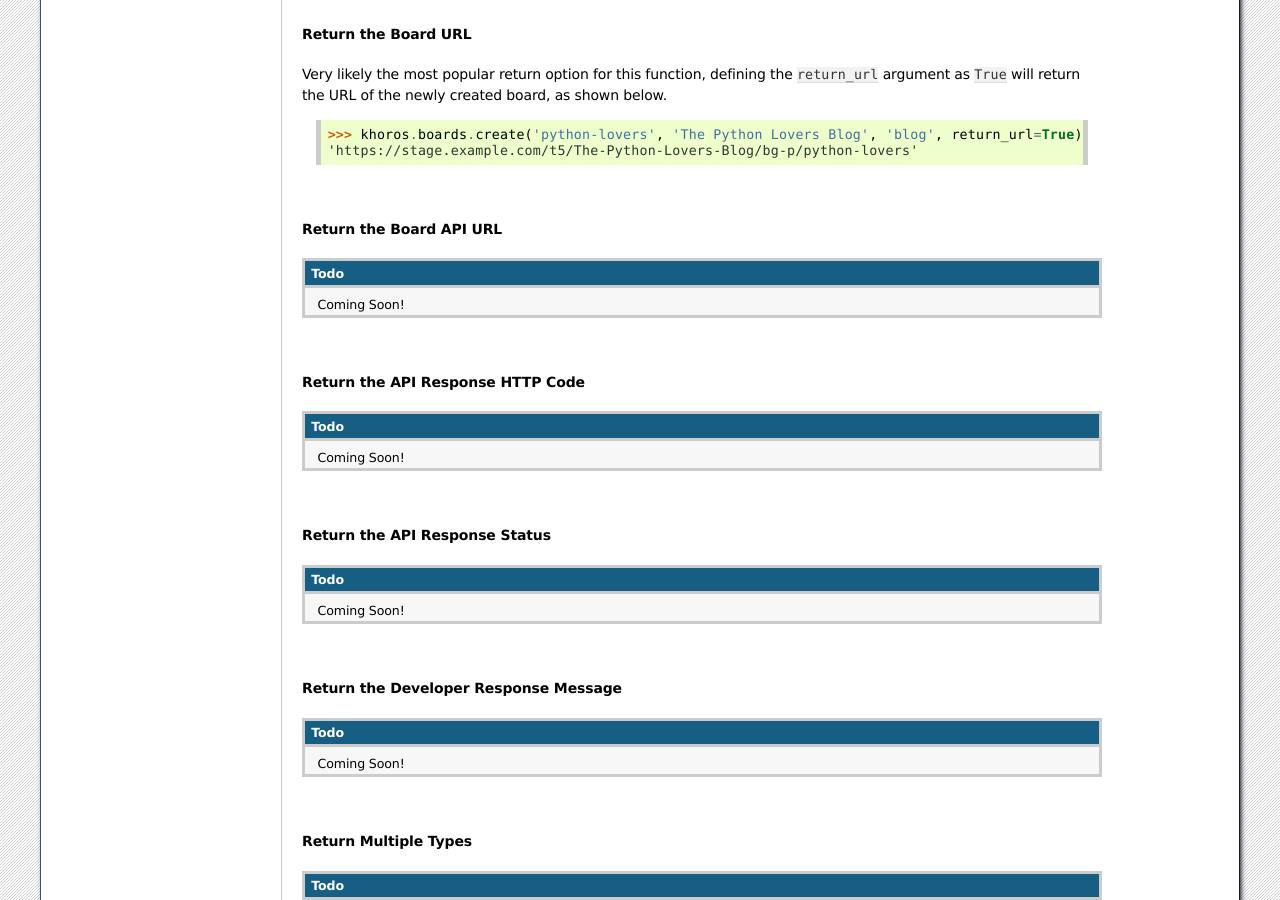
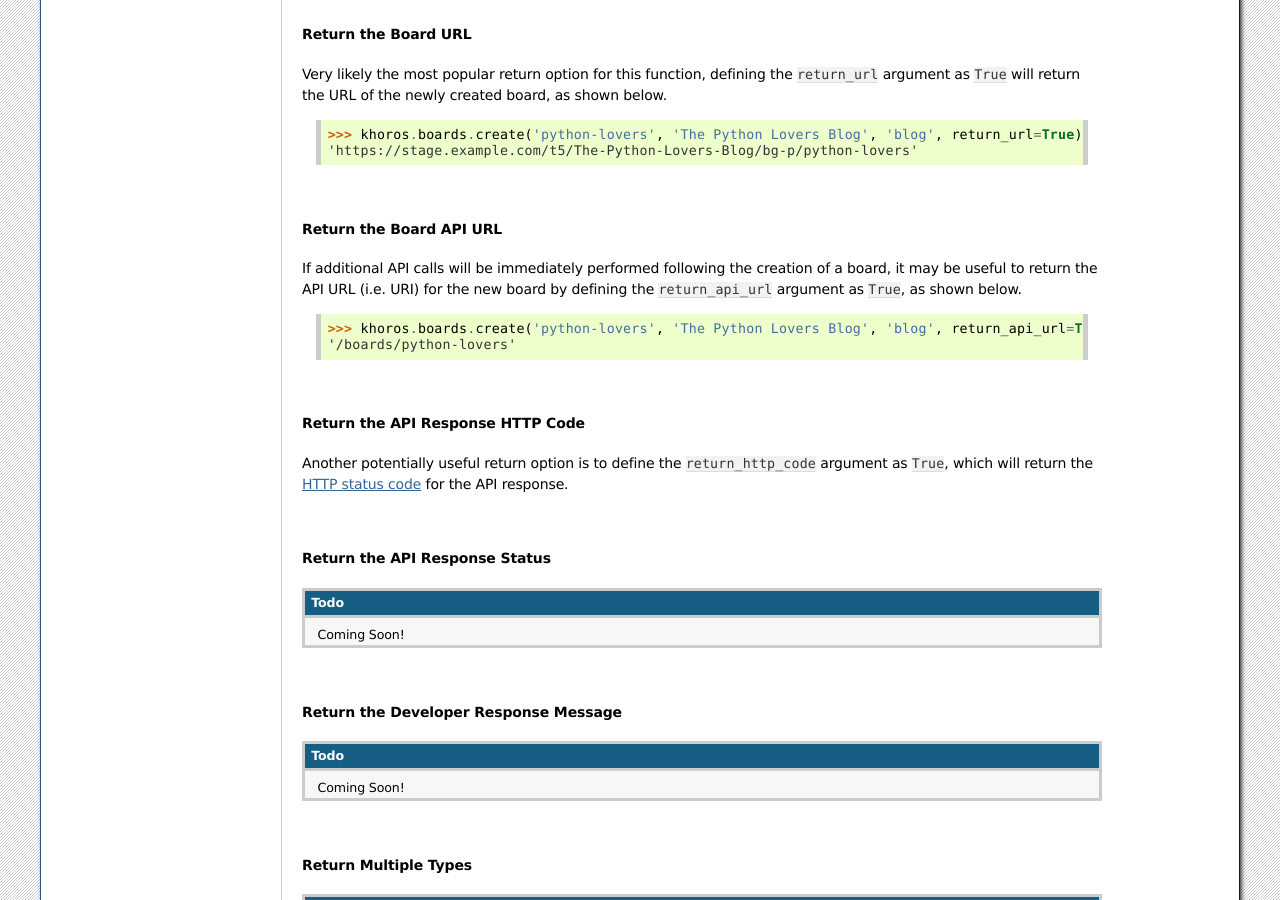
Before and after one commit to jeffshurtliff/khoros, a Sphinx documentation site: the page built from docs/boards.rst, in a window 1280 px wide and 900 px high, scrolled down 3442 px. Built offline with Sphinx 7.4.7, drawn with Linux system fonts in a browser that asks for light colours.

Commit message:
Added sections to boards.rst

```diff
--- a/docs/boards.rst
+++ b/docs/boards.rst
@@ -171,13 +171,23 @@ argument as ``True`` will return the URL of the newly created board, as shown be
 
 Return the Board API URL
 ------------------------
-.. todo:: Coming Soon!
+If additional API calls will be immediately performed following the creation of a board,
+it may be useful to return the API URL (i.e. URI) for the new board by defining the
+``return_api_url`` argument as ``True``, as shown below.
+
+.. code-block:: python
+
+   >>> khoros.boards.create('python-lovers', 'The Python Lovers Blog', 'blog', return_api_url=True)
+   '/boards/python-lovers'
 
 |
 
 Return the API Response HTTP Code
 ---------------------------------
-.. todo:: Coming Soon!
+Another potentially useful return option is to define the ``return_http_code``
+argument as ``True``, which will return the
+`HTTP status code <https://en.wikipedia.org/wiki/List_of_HTTP_status_codes>`_
+for the API response.
 
 |
 
```
